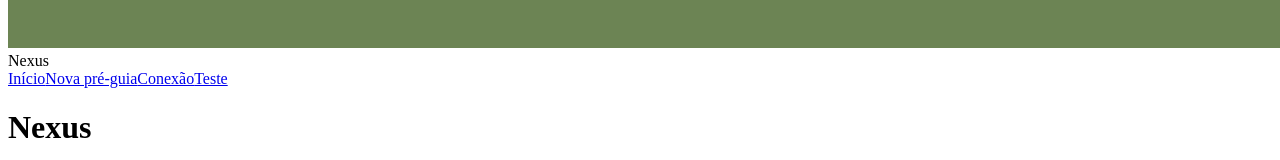
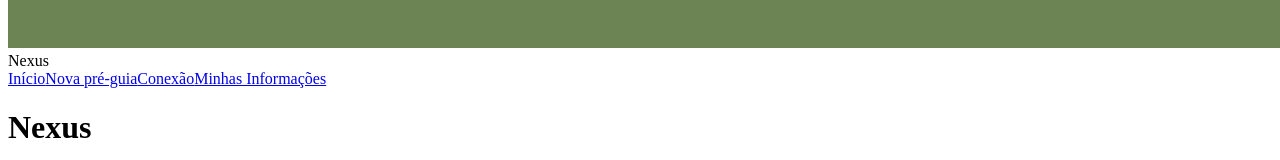
Before and after one commit to DATASQUAD-3SEM/BD_3S_FRONTEND, a React (Vite) app: page / in a window 1280 px wide. Shown: the part 1581-1741 px from the top of the page. Built offline with nearby package versions, Linux system fonts and the light colour scheme; no server answers; the HTML template or start-up script is replaced by a standard one.

Commit message:
refactor: corrigir nome Teste para Minhas Informacoes

```diff
--- a/src/shared/components/AppLayout.tsx
+++ b/src/shared/components/AppLayout.tsx
@@ -5,7 +5,7 @@ const links = [
   { to: '/', label: 'Início' },
   { to: '/pre-guias/nova', label: 'Nova pré-guia' },
   { to: '/diagnostico/conexao', label: 'Conexão' },
-  { to: '/beneficiario/minhas-informacoes', label: 'Teste'}
+  { to: '/beneficiario/minhas-informacoes', label: 'Minhas Informações'}
 ]
 
 export default function AppLayout() {
```
